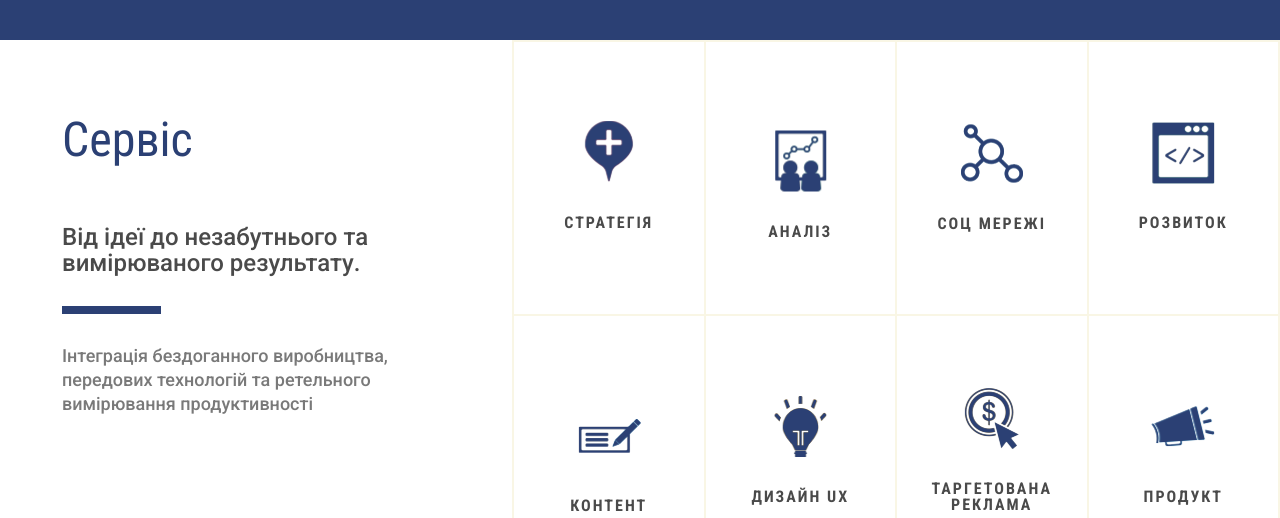
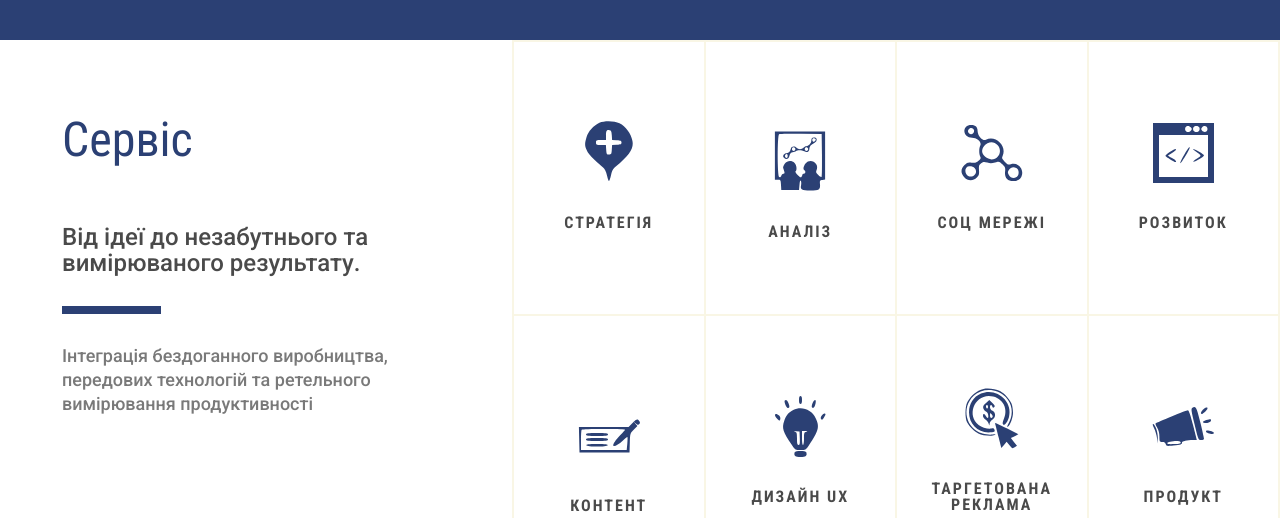
Before and after one commit to Lenchh/di-gi, a plain HTML site: page index.html in a window 1280 px wide. Shown: the part 920-1438 px from the top of the page. Drawn offline with nearby package versions, Linux system fonts and the light colour scheme.

Commit message:
update files

```diff
--- a/css/services.css
+++ b/css/services.css
@@ -99,6 +99,11 @@
 .services-img {
     position: relative;
     top: 30%;
+}
+
+.services-img {
+    width: 64px;
+    height: 64px;
 }
 
 .content-items-description {
--- a/index.html
+++ b/index.html
@@ -49,7 +49,7 @@
 <body>
   <header class="header" id="id_header">
     <img src="images/header/logo.svg" alt="Di Gi" class="di-gi">
-    <img src="images/header/menu-button.png" alt="Menu-button" class="menu-button">
+    <img src="images/header/menu-button.svg" alt="Menu-button" class="menu-button">
   </header>
 
   <section class="intro">
@@ -99,7 +99,7 @@
     <div class="grid-services">
       <div class="grid-items">
         <div class="content-items">
-          <img src="images/services/strategy.png" alt="strategy" class="services-img">
+          <img src="images/services/strategy.svg" alt="strategy" class="services-img">
           <h2 class="content-items-title roboto-condensed">СТРАТЕГІЯ</h2>
           <p class="content-items-description roboto">Розробимо дієву стратегію вашого успіху</p>
           <a href="#service_id" class="content-items-fullView roboto-condensed">ДЕТАЛЬНІШЕ →</a>
@@ -107,7 +107,7 @@
       </div>
       <div class="grid-items">
         <div class="content-items">
-          <img src="images/services/analysis.png" alt="analysis" class="services-img">
+          <img src="images/services/analysis.svg" alt="analysis" class="services-img">
           <h2 class="content-items-title roboto-condensed">АНАЛІЗ</h2>
           <p class="content-items-description roboto">Проведемо аналіз прибутковості</p>
           <a href="#service_id" class="content-items-fullView roboto-condensed">ДЕТАЛЬНІШЕ →</a>
@@ -115,7 +115,7 @@
       </div>
       <div class="grid-items">
         <div class="content-items">
-          <img src="images/services/socialNetworks.png" alt="social networks" class="services-img">
+          <img src="images/services/socialNetworks.svg" alt="social networks" class="services-img">
           <h2 class="content-items-title roboto-condensed">СОЦ МЕРЕЖІ</h2>
           <p class="content-items-description roboto">Збільшимо охоплення в соцмережах</p>
           <a href="#service_id" class="content-items-fullView roboto-condensed">ДЕТАЛЬНІШЕ →</a>
@@ -123,7 +123,7 @@
       </div>
       <div class="grid-items">
         <div class="content-items">
-          <img src="images/services/development.png" alt="development" class="services-img">
+          <img src="images/services/development.svg" alt="development" class="services-img">
           <h2 class="content-items-title roboto-condensed">РОЗВИТОК</h2>
           <p class="content-items-description roboto">Забезпечимо стабільний розвиток компанії</p>
           <a href="#service_id" class="content-items-fullView roboto-condensed">ДЕТАЛЬНІШЕ →</a>
@@ -131,7 +131,7 @@
       </div>
       <div class="grid-items">
         <div class="content-items">
-          <img src="images/services/content.png" alt="content" class="services-img">
+          <img src="images/services/content.svg" alt="content" class="services-img">
           <h2 class="content-items-title roboto-condensed">КОНТЕНТ</h2>
           <p class="content-items-description roboto">Наповнимо ваш сайт якісним контентом</p>
           <a href="#service_id" class="content-items-fullView roboto-condensed">ДЕТАЛЬНІШЕ →</a>
@@ -139,7 +139,7 @@
       </div>
       <div class="grid-items">
         <div class="content-items">
-          <img src="images/services/designUx.png" alt="design ux" class="services-img">
+          <img src="images/services/designUx.svg" alt="design ux" class="services-img">
           <h2 class="content-items-title roboto-condensed">ДИЗАЙН UX</h2>
           <p class="content-items-description roboto">Створимо унікальний та зручний дизайн</p>
           <a href="#service_id" class="content-items-fullView roboto-condensed">ДЕТАЛЬНІШЕ →</a>
@@ -147,7 +147,7 @@
       </div>
       <div class="grid-items">
         <div class="content-items">
-          <img src="images/services/target.png" alt="targeted advertising" class="services-img">
+          <img src="images/services/target.svg" alt="targeted advertising" class="services-img">
           <h2 class="content-items-title roboto-condensed">ТАРГЕТОВАНА<br>РЕКЛАМА</h2>
           <p class="content-items-description roboto">Підберемо найкращу цільову аудиторію</p>
           <a href="#service_id" class="content-items-fullView roboto-condensed">ДЕТАЛЬНІШЕ →</a>
@@ -155,7 +155,7 @@
       </div>
       <div class="grid-items">
         <div class="content-items">
-          <img src="images/services/product.png" alt="product" class="services-img">
+          <img src="images/services/product.svg" alt="product" class="services-img">
           <h2 class="content-items-title roboto-condensed">ПРОДУКТ</h2>
           <p class="content-items-description roboto">Виведемо ваш продукт на нові ринки</p>
           <a href="#service_id" class="content-items-fullView roboto-condensed">ДЕТАЛЬНІШЕ →</a>
```
Also changed, not shown: images/header/menu-button.png (deleted), images/header/menu-button.svg (added), images/services/analysis.png (deleted), images/services/analysis.svg (added), images/services/content.png (deleted), images/services/content.svg (added), images/services/designUx.png (deleted), images/services/designUx.svg (added), images/services/development.png (deleted), images/services/development.svg (added), images/services/product.png (deleted), images/services/product.svg (added), images/services/socialNetworks.png (deleted), images/services/socialNetworks.svg (added), 4 more files.
